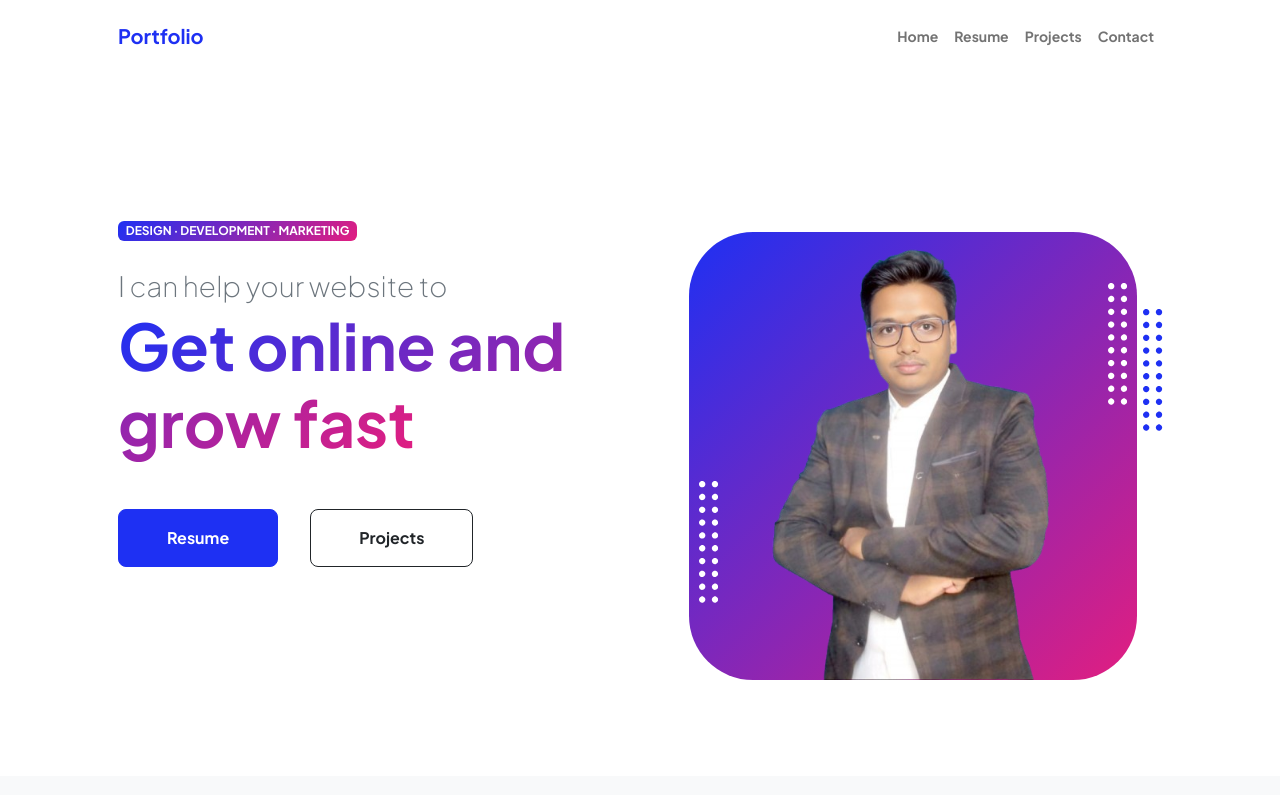
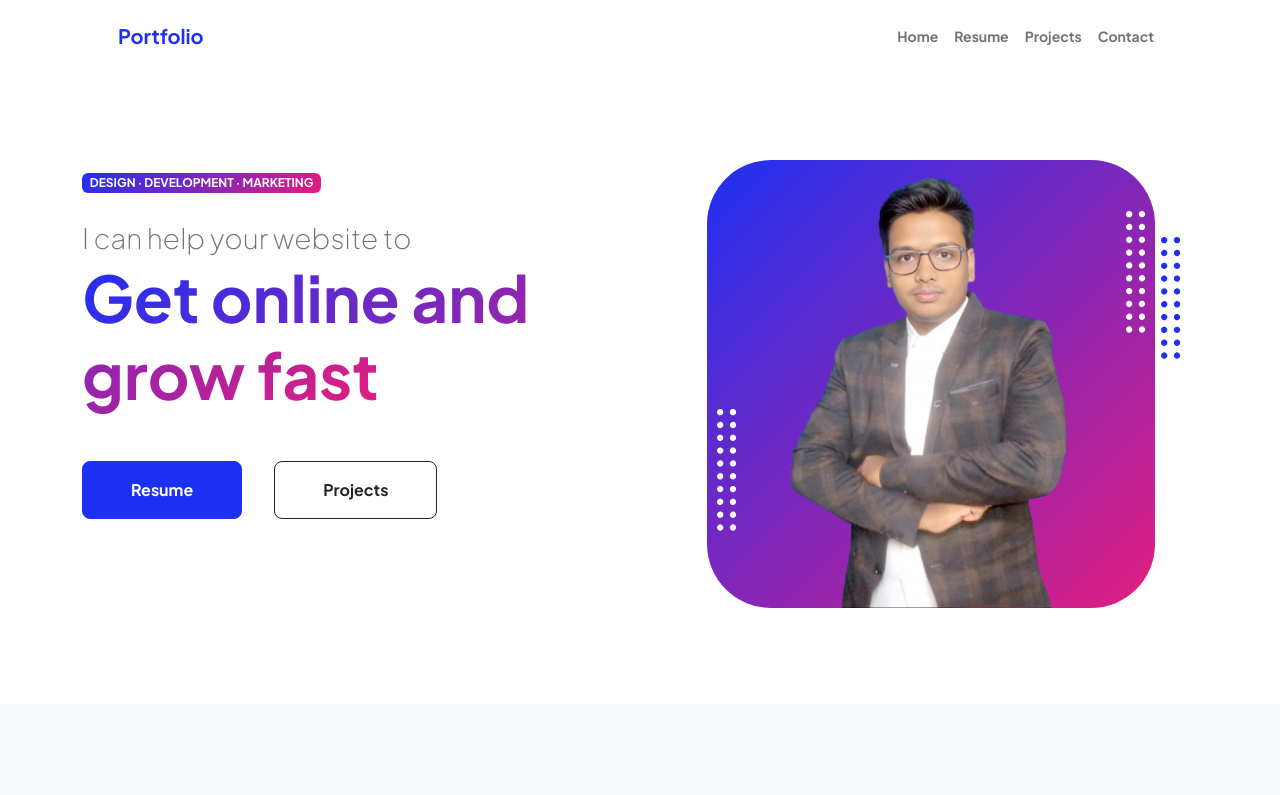
Before and after one commit to ammarsiraj89-lang/port, a plain HTML site: page index.html in a window 1280 px wide. Shown: the top 795 px of the page. Drawn offline with nearby package versions, Linux system fonts and the light colour scheme.

Commit message:
Update index.html

```diff
--- a/index.html
+++ b/index.html
@@ -35,8 +35,8 @@
                 </div>
             </nav>
             <!-- Header-->
-            <header class="py-5">
-                <div class="container px-5 pb-5">
+            <header class="py-5 pt-4">
+                <div class="container pt-0 pb-5">
                     <div class="row gx-5 align-items-center">
 
                         <!-- LEFT COLUMN -->
@@ -61,7 +61,7 @@
 
                         <!-- RIGHT COLUMN -->
                         <div class="col-md-6 col-xxl-7">
-                            <div class="d-flex justify-content-center mt-5 mt-xxl-0">
+                            <div class="d-flex justify-content-center ">
                                 <div class="profile bg-gradient-primary-to-secondary">
                                     <img class="profile-img pt-4" src="image/Ammar.png" alt="..." />
 
```
